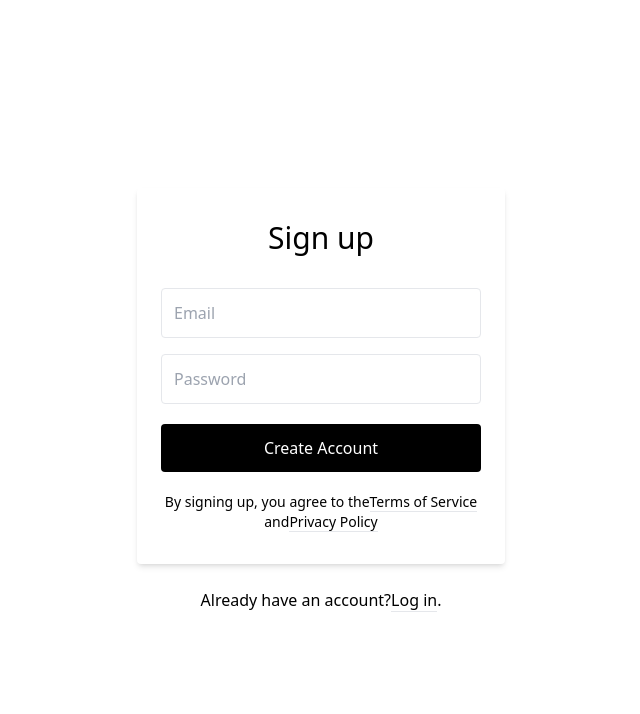
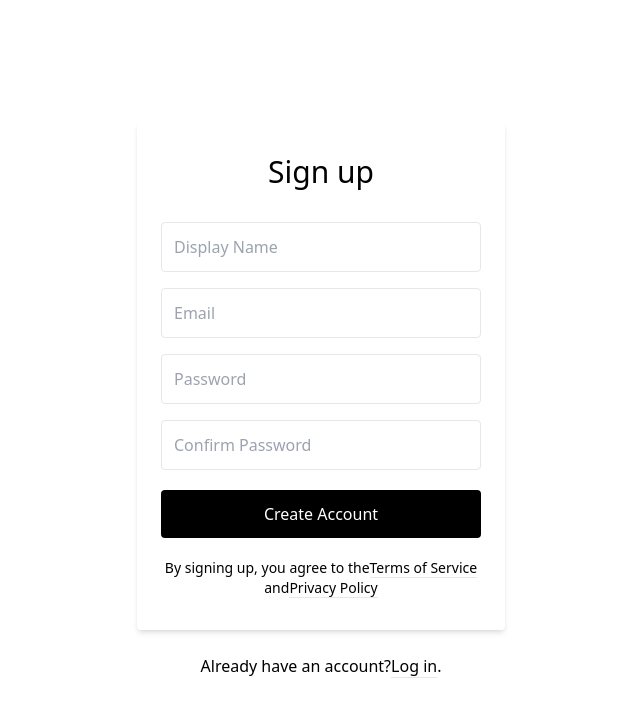
Before and after one commit to kunwarabhi7/socialmediaV1, a React (Create React App) app: page /register in a window 1280 px wide. Shown: the top 714 px of the page, without its empty margins (319-959 px from the left). Built offline with nearby package versions, Linux system fonts and the light colour scheme.

Commit message:
setup firebase

```diff
--- a/src/pages/Login.jsx
+++ b/src/pages/Login.jsx
@@ -1,29 +1,56 @@
-import React from 'react'
+import React,{useState} from 'react'
 import { Link } from 'react-router-dom'
+import {  signInWithEmailAndPassword } from "firebase/auth";
+import { auth } from '../utils/firebase';
 
 const Login = () => {
+const [email, setEmail] = useState('')
+const [password, setPassword] = useState('')
+    const signInUser = (e) => {
+        e.preventDefault()
+        signInWithEmailAndPassword(auth, email, password)
+  .then((userCredential) => {
+     const user = userCredential.user;
+     console.log(user)
+    })
+  .catch((error) => {
+    const errorCode = error.code;
+    const errorMessage = error.message;
+console.log(errorMessage)
+});
+
+    }
+
+
+
   return (
     <div className="bg-grey-lighter min-h-screen flex flex-col">
                 <div className="container max-w-sm mx-auto flex-1 flex flex-col items-center justify-center px-2">
                     <div className="bg-white px-6 py-8 rounded shadow-md text-black w-full">
                         <h1 className="mb-8 text-3xl text-center">Login</h1>
+                    <form onSubmit={signInUser}>
 
 
                         <input
                             type="text"
                             className="block border border-grey-light w-full p-3 rounded mb-4"
                             name="email"
-                            placeholder="Email" />
+                            placeholder="Email"
+                            value={email}
+                            onChange={e=>{setEmail(e.target.value)}}/>
 
                         <input
                             type="password"
                             className="block border border-grey-light w-full p-3 rounded mb-4"
                             name="password"
-                            placeholder="Password" />
+                            placeholder="Password"
+                            value={password}
+                            onChange={e=>{setPassword(e.target.value)}}/>
                         <button
                             type="submit"
                             className="w-full text-center py-3 rounded bg-green bg-black text-white hover:bg-green-dark focus:outline-none my-1"
-                        >Create Account</button>
+                            >Create Account</button>
+                            </form>
 
                         <div className="text-center text-sm text-grey-dark mt-4">
                             By signing up, you agree to the
--- a/src/pages/Register.jsx
+++ b/src/pages/Register.jsx
@@ -1,29 +1,82 @@
-import React from 'react'
+import React,{ useState } from 'react'
 import { Link } from 'react-router-dom'
+import {  createUserWithEmailAndPassword } from "firebase/auth";
+import { addDoc } from 'firebase/firestore';
+import { auth } from '../utils/firebase';
+import { userRef } from '../utils/firebase';
+
 
 const Register = () => {
+    const [displayName, setDisplayName] = useState('')
+    const [email, setEmail] = useState('')
+    const [password, setPassword] = useState('')
+    const [confirmPassword, setconfirmPassword] = useState('')
+
+
+    const formSubmitHandler = async(e) => {
+        e.preventDefault()
+        createUserWithEmailAndPassword(auth, email, password)
+        .then((userCredential) => {
+          const user = userCredential.user;
+         const userData = {
+            email : user.email,
+            displayName : user.displayName,
+            profilePicUrl : '/',
+            bio: 'Hey I m creating this app'
+         }
+          addDoc(userRef,userData)
+          console.log(user)
+          console.log(userData)
+        })
+        .catch((error) => {
+          console.log(error.message)
+        });
+
+    }
+
   return (
     <div className="bg-grey-lighter min-h-screen flex flex-col">
                 <div className="container max-w-sm mx-auto flex-1 flex flex-col items-center justify-center px-2">
                     <div className="bg-white px-6 py-8 rounded shadow-md text-black w-full">
                         <h1 className="mb-8 text-3xl text-center">Sign up</h1>
-
+                        <form onSubmit={formSubmitHandler}>
 
                         <input
                             type="text"
                             className="block border border-grey-light w-full p-3 rounded mb-4"
                             name="email"
+                            value={displayName}
+                            onChange={e => setDisplayName(e.target.value)}
+                            placeholder="Display Name" />
+
+                        <input
+                            type="text"
+                            className="block border border-grey-light w-full p-3 rounded mb-4"
+                            name="email"
+                            value={email}
+                            onChange={e => setEmail(e.target.value)}
                             placeholder="Email" />
 
                         <input
                             type="password"
                             className="block border border-grey-light w-full p-3 rounded mb-4"
                             name="password"
+                            value={password}
+                            onChange={e=>{setPassword(e.target.value)}}
                             placeholder="Password" />
-                        <button
+
+                            <input
+                        type="password"
+                        className="block border border-grey-light w-full p-3 rounded mb-4"
+                        name="confirm_password"
+                        placeholder="Confirm Password"
+                        value={confirmPassword}
+                        onChange={e=>setconfirmPassword(e.target.value)} />
+                        <button onClick={formSubmitHandler}
                             type="submit"
                             className="w-full text-center py-3 rounded bg-green bg-black text-white hover:bg-green-dark focus:outline-none my-1"
                         >Create Account</button>
+                            </form>
 
                         <div className="text-center text-sm text-grey-dark mt-4">
                             By signing up, you agree to the
--- a/src/utils/firebase.js
+++ b/src/utils/firebase.js
@@ -1,5 +1,6 @@
 import { initializeApp } from "firebase/app";
-import {getFirestore } from 'firebase/firestore'
+import {getAuth } from 'firebase/auth'
+import {getFirestore , collection } from 'firebase/firestore'
 const firebaseConfig = {
   apiKey: "AIzaSyCbBrHYKwPzFnGIJFwgjlyqjiHtNCs14Lg",
   authDomain: "social-media-1958c.firebaseapp.com",
@@ -10,4 +11,6 @@ const firebaseConfig = {
 };
 
 const app = initializeApp(firebaseConfig);
-const db = getFirestore(app)
+export const db = getFirestore(app)
+export const auth = getAuth(app)
+export const userRef = collection(db,'users')
```
